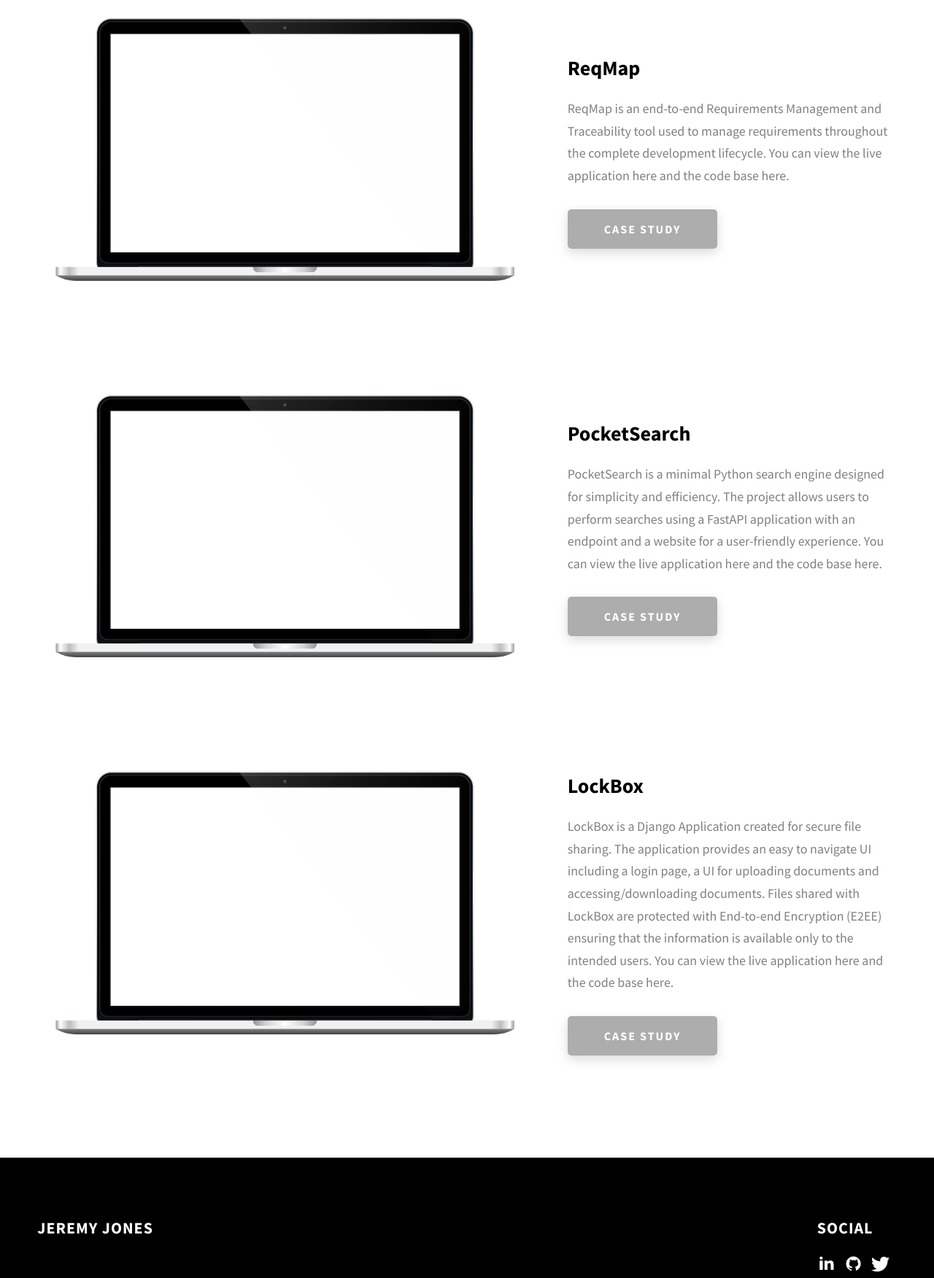
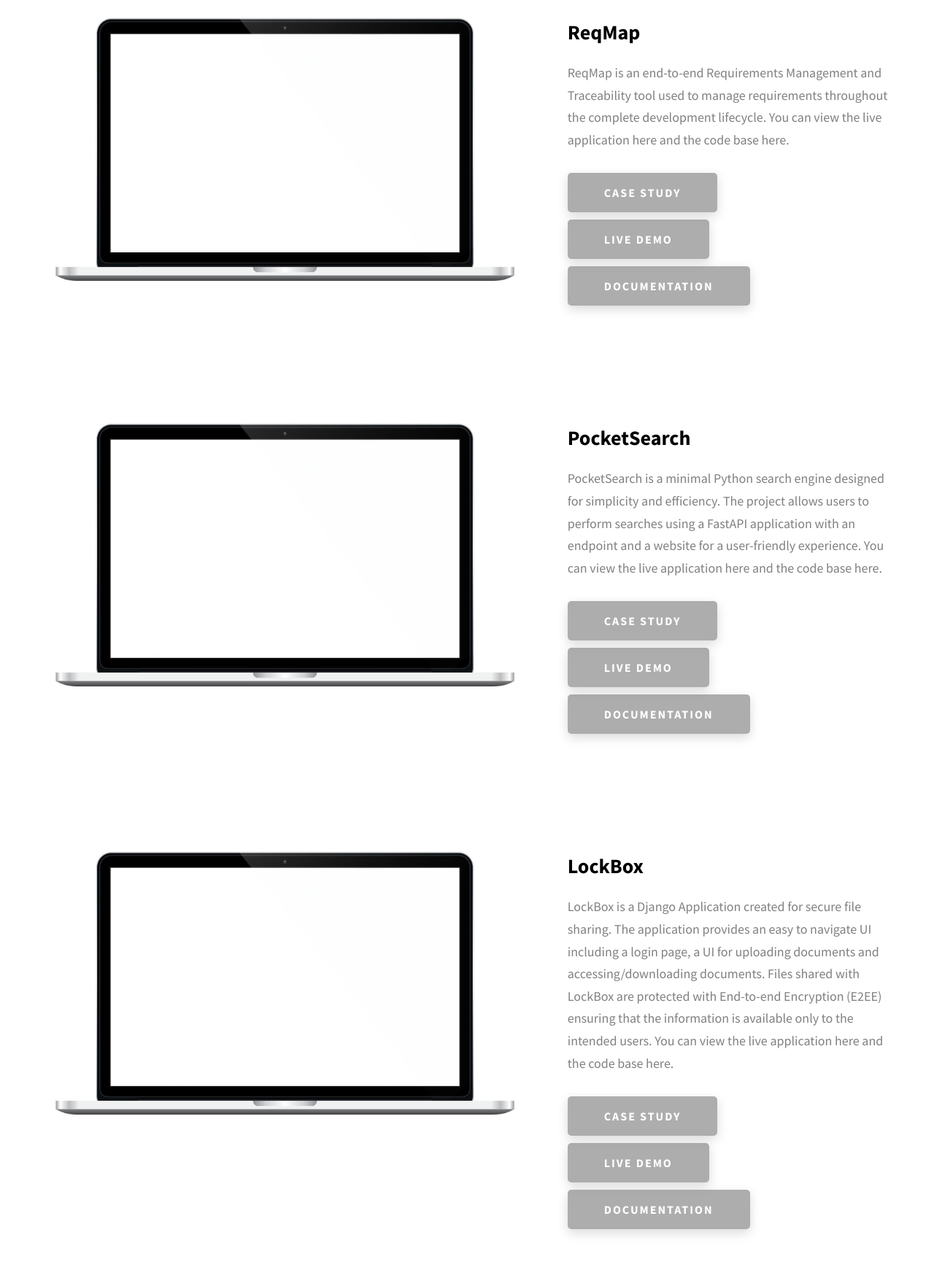
Before and after one commit to jerameee/jeremy-dopefolio, a website: page index.html in a window 1280 px wide. Shown: the part 2093-3845 px from the top of the page at 73% size. Drawn offline with Linux system fonts and the light colour scheme.

Commit message:
Updated project section buttons

```diff
--- a/css/style.css
+++ b/css/style.css
@@ -151,6 +151,10 @@ textarea {
   .btn--bg {
     padding: 1.5rem 8rem;
     font-size: 2rem; }
+  .btn--container {
+    margin-bottom: 10px; }
+  /*.btn--container:last-child {
+    margin-bottom: 0;}*/
   .btn--med {
     padding: 1.5rem 5rem;
     font-size: 1.6rem; }
--- a/index.html
+++ b/index.html
@@ -184,7 +184,9 @@
               ReqMap is an end-to-end Requirements Management and Traceability tool used to manage requirements
               throughout the complete development lifecycle. You can view the live application <a href="https://reqmap.onrender.com/">here</a> and the code base <a href="https://github.com/jerameee/reqmap">here</a>.
             </p>
-            <a href="./reqmap.html" class="btn btn--med btn--theme dynamicBgClr" target="_blank">Case Study</a>
+            <div><a href="./reqmap.html" class="btn btn--med btn--theme dynamicBgClr btn--container" target="_blank">Case Study</a></div>
+            <div><a href="https://reqmap.onrender.com" class="btn btn--med btn--theme dynamicBgClr btn--container" target="_blank">Live Demo</a></div>
+            <div><a href="https://jerameee.github.io/reqmap-docs/" class="btn btn--med btn--theme dynamicBgClr btn--container" target="_blank">Documentation</a></div>
           </div>
         </div>
         <div class="projects__row">
@@ -199,7 +201,9 @@
               users to perform searches using a FastAPI application with an endpoint and a website for a user-friendly
               experience. You can view the live application <a href="http://">here</a> and the code base <a href="https://github.com/jerameee/pocketsearch">here</a>.
             </p>
-            <a href="./pocketsearch.html" class="btn btn--med btn--theme dynamicBgClr" target="_blank">Case Study</a>
+            <div><a href="./pocketsearch.html" class="btn btn--med btn--theme dynamicBgClr btn--container" target="_blank">Case Study</a></div>
+            <div><a href="https://reqmap.onrender.com" class="btn btn--med btn--theme dynamicBgClr btn--container" target="_blank">Live Demo</a></div>
+            <div><a href="https://jerameee.github.io/reqmap-docs/" class="btn btn--med btn--theme dynamicBgClr btn--container" target="_blank">Documentation</a></div>
           </div>
         </div>
         <div class="projects__row">
@@ -215,7 +219,9 @@
               Files shared with LockBox are protected with End-to-end Encryption (E2EE) ensuring that the information is
               available only to the intended users. You can view the live application <a href="http://">here</a> and the code base <a href="https://github.com/jerameee/lockbox">here</a>.
             </p>
-            <a href="./lockbox.html" class="btn btn--med btn--theme dynamicBgClr" target="_blank">Case Study</a>
+            <div><a href="./lockbox.html" class="btn btn--med btn--theme dynamicBgClr btn--container" target="_blank">Case Study</a></div>
+            <div><a href="https://reqmap.onrender.com" class="btn btn--med btn--theme dynamicBgClr btn--container" target="_blank">Live Demo</a></div>
+            <div><a href="https://jerameee.github.io/reqmap-docs/" class="btn btn--med btn--theme dynamicBgClr btn--container" target="_blank">Documentation</a></div>
           </div>
         </div>
       </div>
```
